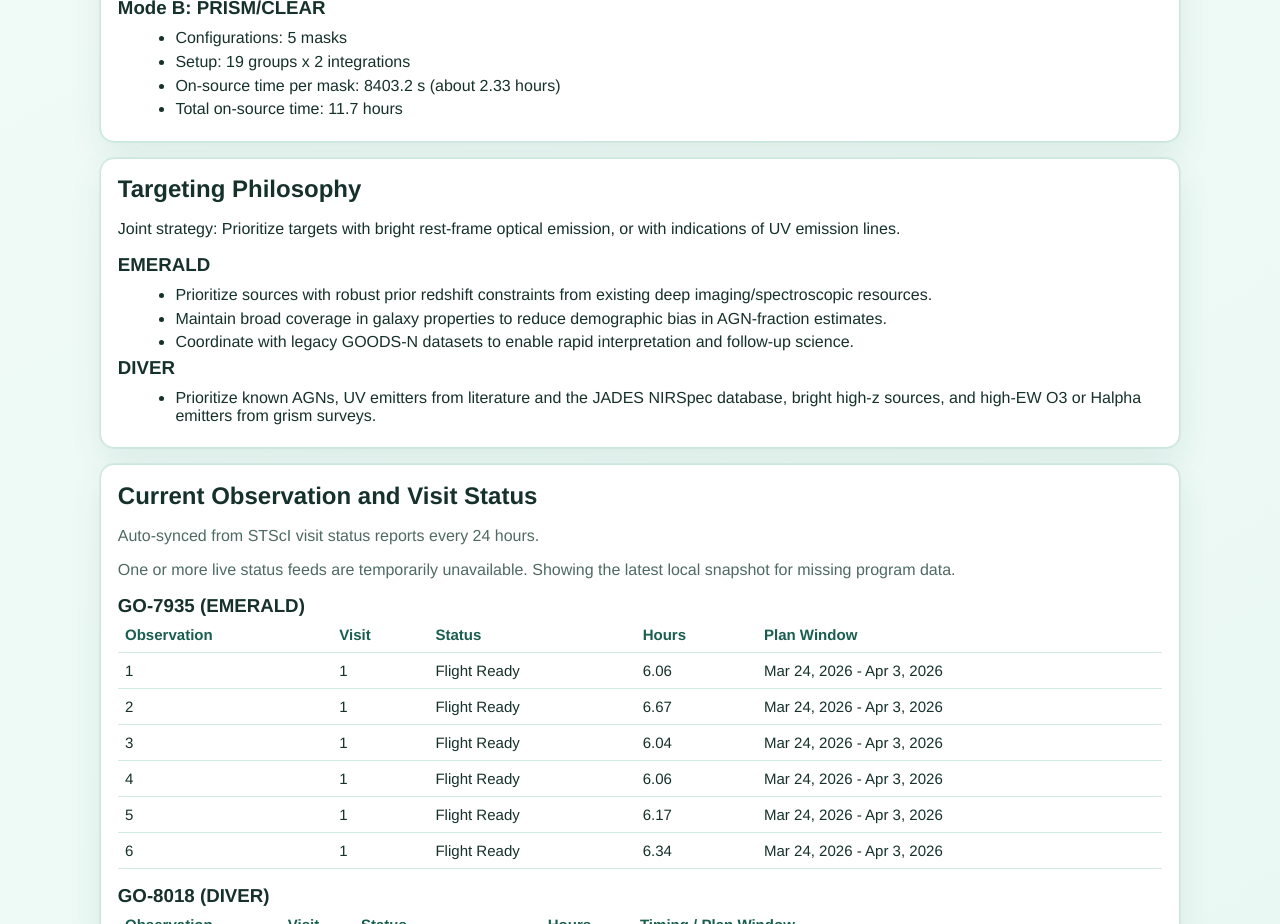
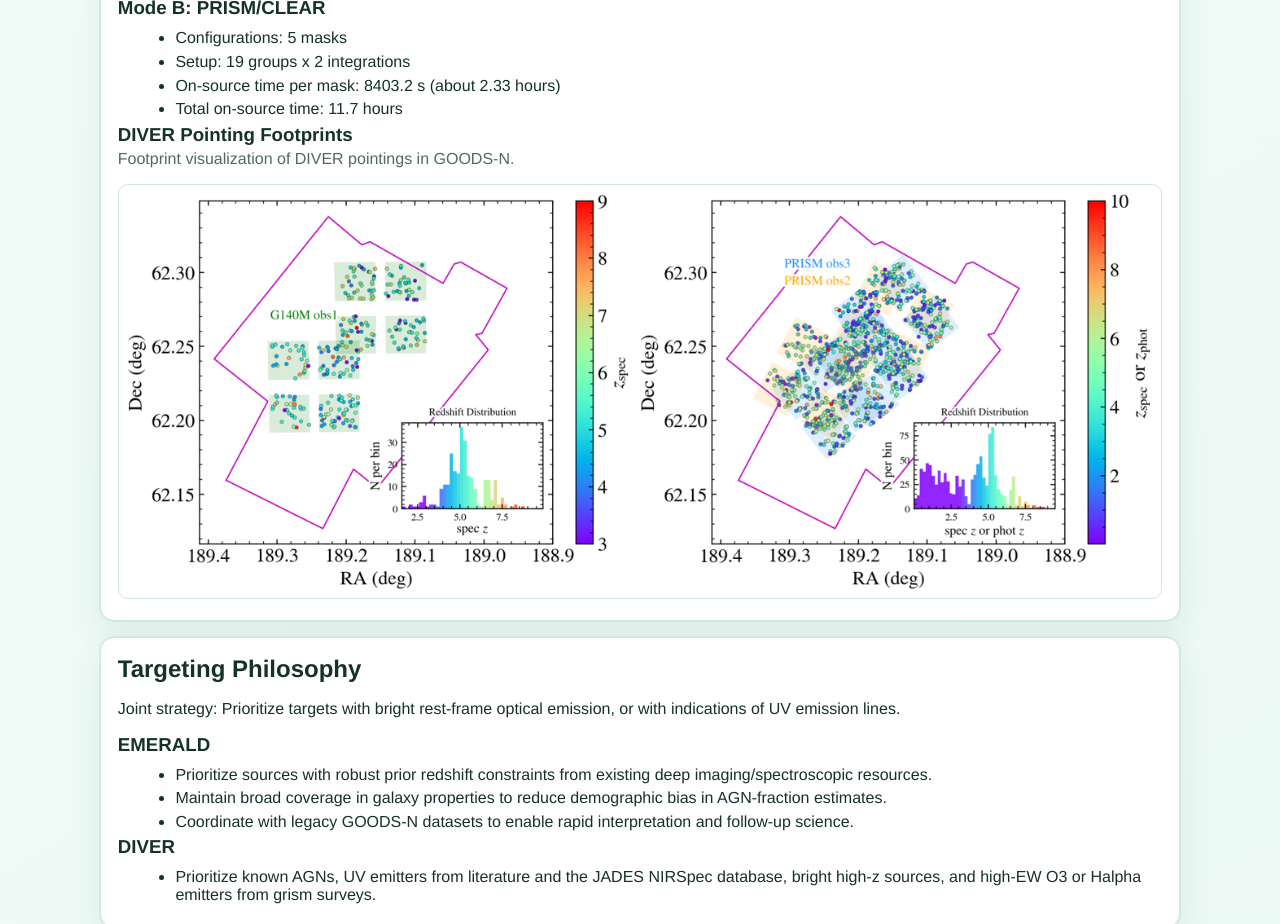
Before and after one commit to fengwusun/emerald-website, a Next.js app: page /observing-plan in a window 1280 px wide. Shown: the part 880-1804 px from the top of the page. Built offline with nearby package versions, Linux system fonts and the light colour scheme; no server answers.

Commit message:
diver fov

```diff
--- a/app/(public)/observing-plan/page.tsx
+++ b/app/(public)/observing-plan/page.tsx
@@ -1,3 +1,4 @@
+import Image from "next/image";
 import {
   fetchProgramVisitStatus,
   type VisitStatusRow
@@ -194,6 +195,25 @@ export default async function ObservingPlanPage() {
           <li>On-source time per mask: 8403.2 s (about 2.33 hours)</li>
           <li>Total on-source time: 11.7 hours</li>
         </ul>
+
+        <h3>DIVER Pointing Footprints</h3>
+        <p className="muted" style={{ marginTop: "0.25rem" }}>
+          Footprint visualization of DIVER pointings in GOODS-N.
+        </p>
+        <Image
+          src="/figures/diver_FOV.png"
+          alt="DIVER pointing footprints in GOODS-N"
+          width={1280}
+          height={507}
+          unoptimized
+          style={{
+            width: "100%",
+            maxWidth: "100%",
+            height: "auto",
+            borderRadius: "10px",
+            border: "1px solid #cbe6de"
+          }}
+        />
       </section>
 
       <section className="card">
```
Also changed, not shown: public/figures/diver_FOV.png (added).
